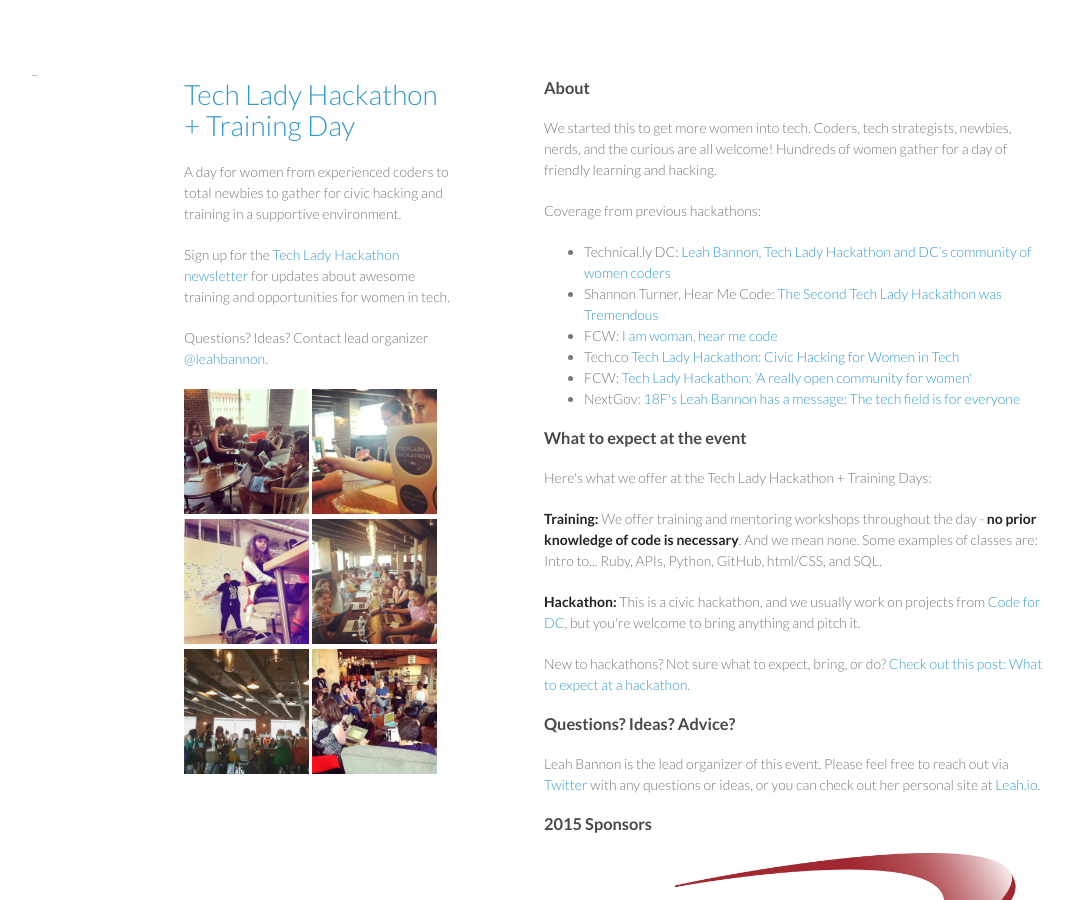
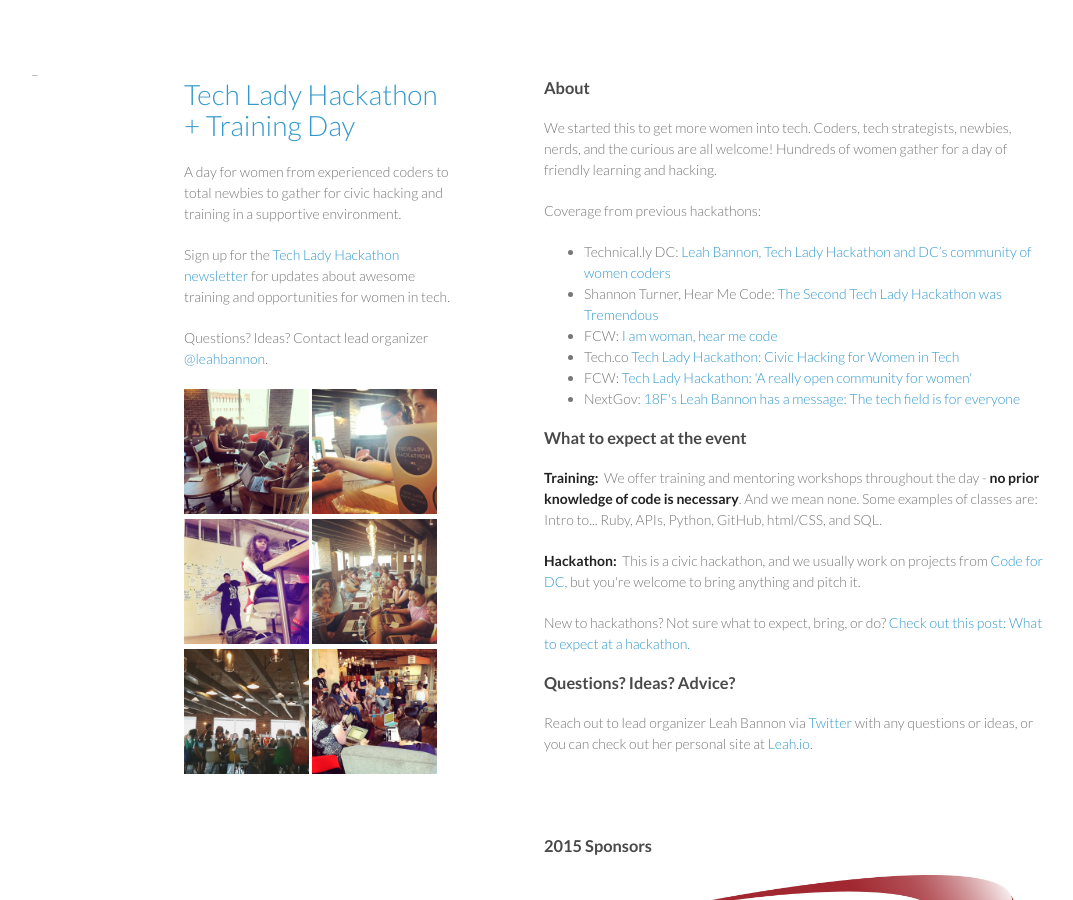
Before and after one commit to leahbannon/techladyhackathon, a Jekyll site: the page built from index.html, in a window 1280 px wide and 900 px high. Shown: the whole window, without its empty margins (26-1099 px from the left). Built offline with Jekyll 4.4.1, drawn with Linux system fonts in a browser that asks for light colours.

Commit message:
Update index.html

```diff
--- a/index.html
+++ b/index.html
@@ -19,17 +19,17 @@
 
 <h3>What to expect at the event</h3>
 
-<p>Here's what we offer at the Tech Lady Hackathon + Training Days:</p>
+<p><strong>Training:</strong> &nbsp;We offer training and mentoring workshops throughout the day - <strong>no prior knowledge of code is necessary</strong>. And we mean none. Some examples of classes are: Intro to... Ruby, APIs, Python, GitHub, html/CSS, and SQL.</p>
 
-<p><strong>Training:</strong> We offer training and mentoring workshops throughout the day - <strong>no prior knowledge of code is necessary</strong>. And we mean none. Some examples of classes are: Intro to... Ruby, APIs, Python, GitHub, html/CSS, and SQL.</p>
-
-<p><strong>Hackathon:</strong> This is a civic hackathon, and we usually work on projects from <a href="http://codefordc.org">Code for DC</a>, but you're welcome to bring anything and pitch it.</p>
+<p><strong>Hackathon:</strong> &nbsp;This is a civic hackathon, and we usually work on projects from <a href="http://codefordc.org">Code for DC</a>, but you're welcome to bring anything and pitch it.</p>
 
 <p>New to hackathons? Not sure what to expect, bring, or do? <a href="https://github.com/leahbannon/old-leah-website/blob/master/_posts/2014-07-23-what-to-expect-at-a-hackathon.md">Check out this post: What to expect at a hackathon.</a></p>
 
 <h3>Questions? Ideas? Advice?</h3>
-<p>Leah Bannon is the lead organizer of this event. Please feel free to reach out via <a href="http://twitter.com/leahbannon">Twitter</a> with any questions or ideas, or you can check out her personal site at <a href="http://leah.io">Leah.io</a>.</p>
-
+Reach out to lead organizer Leah Bannon via <a href="http://twitter.com/leahbannon">Twitter</a> with any questions or ideas, or you can check out her personal site at <a href="http://leah.io">Leah.io</a>.</p>
+<br>
+<br>
+<br>
 <h3>2015 Sponsors</h3>
 <img src="/images/capitalone_logo.png"><br>
 <img src="/images/mapbox-logo-512.png"><br>
```
